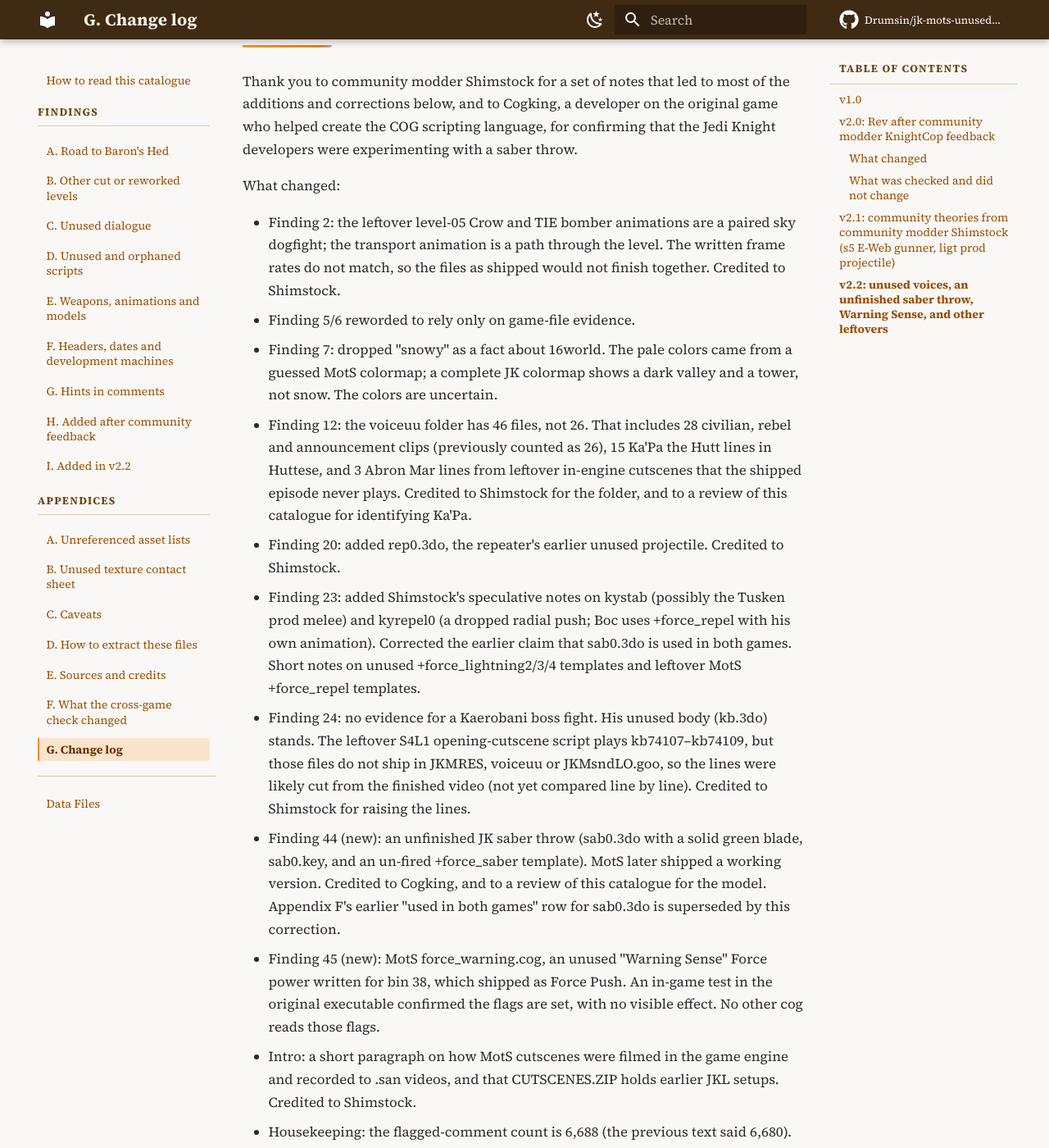
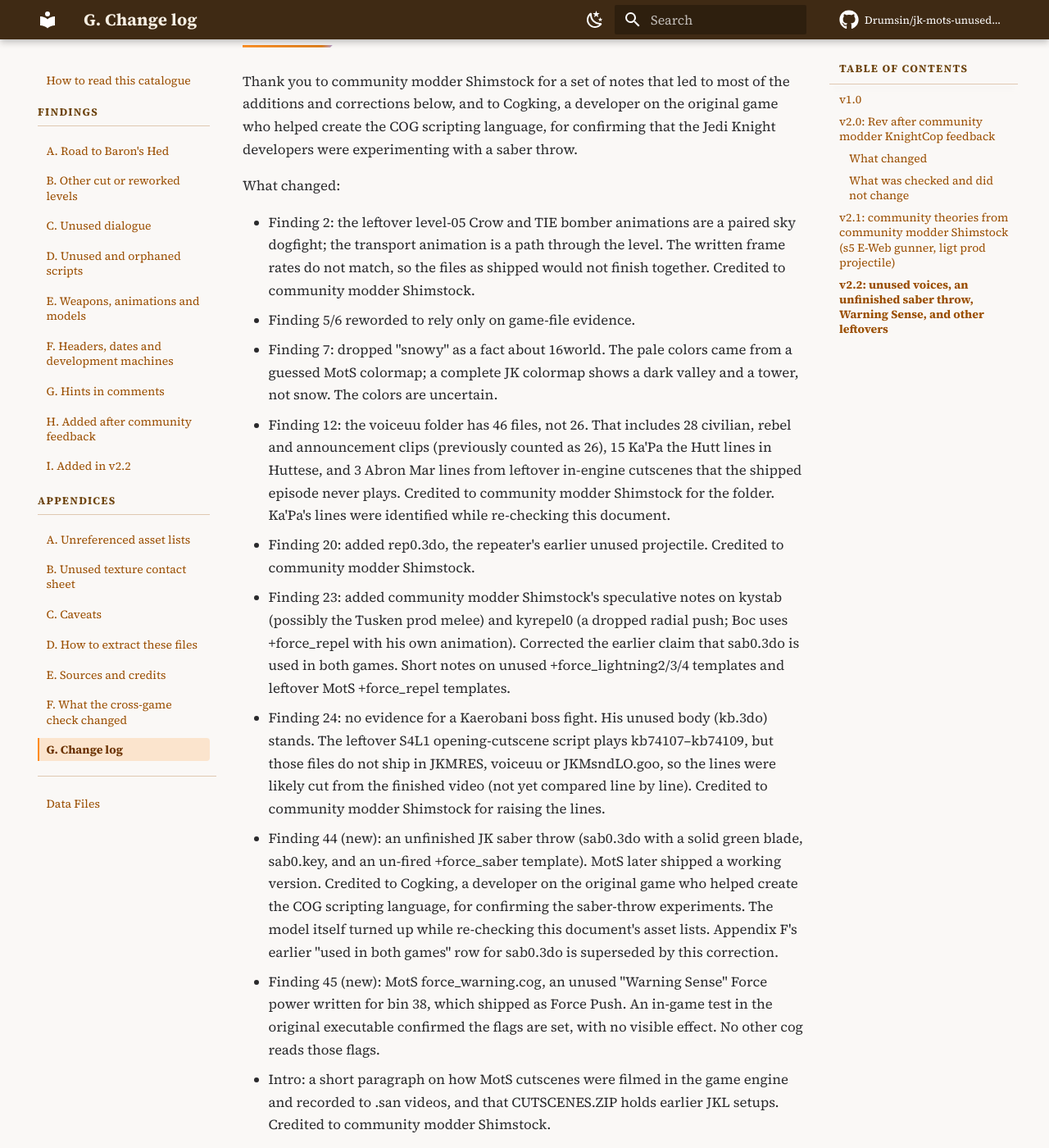
Before and after one commit to Drumsin/jk-mots-unused-content, an MkDocs documentation site: the page built from docs/appendix-g-changelog.md, in a window 1280 px wide and 1400 px high, scrolled down 2957 px. Shown: the whole window at 82% size. Built offline with MkDocs 1.6.1 and Material for MkDocs 9.7.7, drawn with Linux system fonts in a browser that asks for light colours; comment, search, counter and statistics services are not loaded.

Commit message:
Clarify credits and role intros

```diff
--- a/docs/appendix-g-changelog.md
+++ b/docs/appendix-g-changelog.md
@@ -38,14 +38,14 @@ Thank you to community modder Shimstock for a set of notes that led to most of t
 
 What changed:
 
-- Finding 2: the leftover level-05 Crow and TIE bomber animations are a paired sky dogfight; the transport animation is a path through the level. The written frame rates do not match, so the files as shipped would not finish together. Credited to Shimstock.
+- Finding 2: the leftover level-05 Crow and TIE bomber animations are a paired sky dogfight; the transport animation is a path through the level. The written frame rates do not match, so the files as shipped would not finish together. Credited to community modder Shimstock.
 - Finding 5/6 reworded to rely only on game-file evidence.
 - Finding 7: dropped "snowy" as a fact about 16world. The pale colors came from a guessed MotS colormap; a complete JK colormap shows a dark valley and a tower, not snow. The colors are uncertain.
-- Finding 12: the voiceuu folder has 46 files, not 26. That includes 28 civilian, rebel and announcement clips (previously counted as 26), 15 Ka'Pa the Hutt lines in Huttese, and 3 Abron Mar lines from leftover in-engine cutscenes that the shipped episode never plays. Credited to Shimstock for the folder, and to a review of this catalogue for identifying Ka'Pa.
-- Finding 20: added rep0.3do, the repeater's earlier unused projectile. Credited to Shimstock.
-- Finding 23: added Shimstock's speculative notes on kystab (possibly the Tusken prod melee) and kyrepel0 (a dropped radial push; Boc uses +force_repel with his own animation). Corrected the earlier claim that sab0.3do is used in both games. Short notes on unused +force_lightning2/3/4 templates and leftover MotS +force_repel templates.
-- Finding 24: no evidence for a Kaerobani boss fight. His unused body (kb.3do) stands. The leftover S4L1 opening-cutscene script plays kb74107–kb74109, but those files do not ship in JKMRES, voiceuu or JKMsndLO.goo, so the lines were likely cut from the finished video (not yet compared line by line). Credited to Shimstock for raising the lines.
-- Finding 44 (new): an unfinished JK saber throw (sab0.3do with a solid green blade, sab0.key, and an un-fired +force_saber template). MotS later shipped a working version. Credited to Cogking, and to a review of this catalogue for the model. Appendix F's earlier "used in both games" row for sab0.3do is superseded by this correction.
+- Finding 12: the voiceuu folder has 46 files, not 26. That includes 28 civilian, rebel and announcement clips (previously counted as 26), 15 Ka'Pa the Hutt lines in Huttese, and 3 Abron Mar lines from leftover in-engine cutscenes that the shipped episode never plays. Credited to community modder Shimstock for the folder. Ka'Pa's lines were identified while re-checking this document.
+- Finding 20: added rep0.3do, the repeater's earlier unused projectile. Credited to community modder Shimstock.
+- Finding 23: added community modder Shimstock's speculative notes on kystab (possibly the Tusken prod melee) and kyrepel0 (a dropped radial push; Boc uses +force_repel with his own animation). Corrected the earlier claim that sab0.3do is used in both games. Short notes on unused +force_lightning2/3/4 templates and leftover MotS +force_repel templates.
+- Finding 24: no evidence for a Kaerobani boss fight. His unused body (kb.3do) stands. The leftover S4L1 opening-cutscene script plays kb74107–kb74109, but those files do not ship in JKMRES, voiceuu or JKMsndLO.goo, so the lines were likely cut from the finished video (not yet compared line by line). Credited to community modder Shimstock for raising the lines.
+- Finding 44 (new): an unfinished JK saber throw (sab0.3do with a solid green blade, sab0.key, and an un-fired +force_saber template). MotS later shipped a working version. Credited to Cogking, a developer on the original game who helped create the COG scripting language, for confirming the saber-throw experiments. The model itself turned up while re-checking this document's asset lists. Appendix F's earlier "used in both games" row for sab0.3do is superseded by this correction.
 - Finding 45 (new): MotS force_warning.cog, an unused "Warning Sense" Force power written for bin 38, which shipped as Force Push. An in-game test in the original executable confirmed the flags are set, with no visible effect. No other cog reads those flags.
-- Intro: a short paragraph on how MotS cutscenes were filmed in the game engine and recorded to .san videos, and that CUTSCENES.ZIP holds earlier JKL setups. Credited to Shimstock.
+- Intro: a short paragraph on how MotS cutscenes were filmed in the game engine and recorded to .san videos, and that CUTSCENES.ZIP holds earlier JKL setups. Credited to community modder Shimstock.
 - Housekeeping: the flagged-comment count is 6,688 (the previous text said 6,680). The tractor render uses colormap 20val.cmp, a best guess, instead of the darker 03house.cmp used in the v2.1 PDF.
```
Also changed, not shown: CHANGELOG.md (+7 -7 lines), FINDINGS.md (+13 -13 lines), docs/b-other-cut-levels.md (+2 -2 lines), docs/c-unused-dialogue.md (+1 -1 lines), docs/i-added-in-v22.md (+2 -2 lines), 1 other file.
